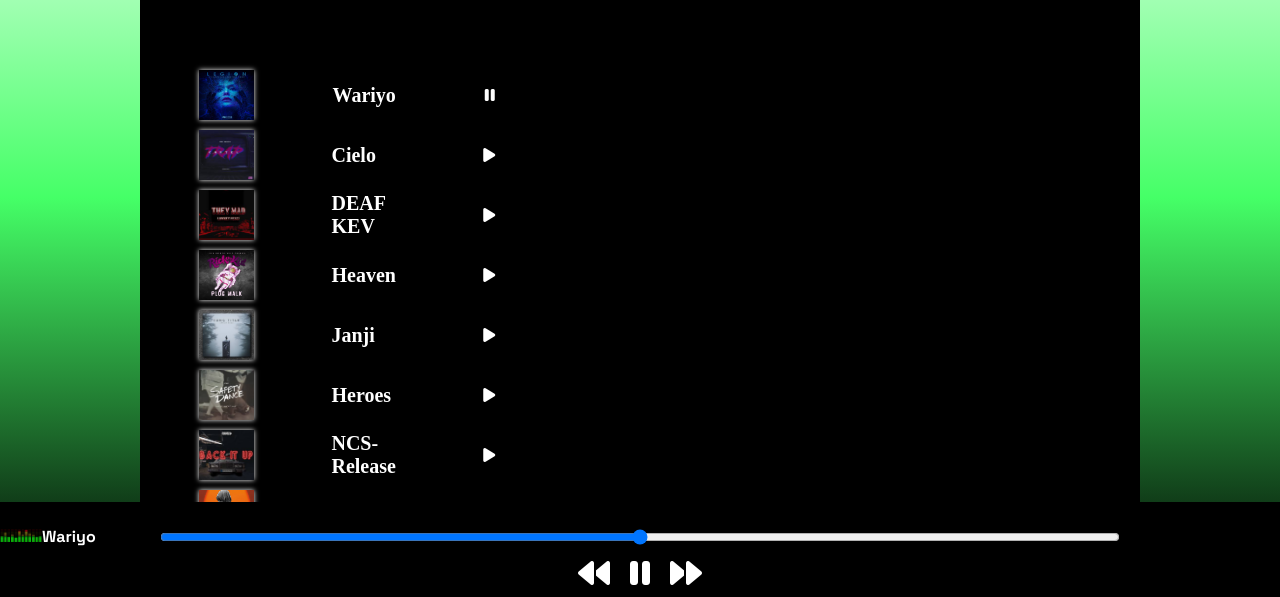
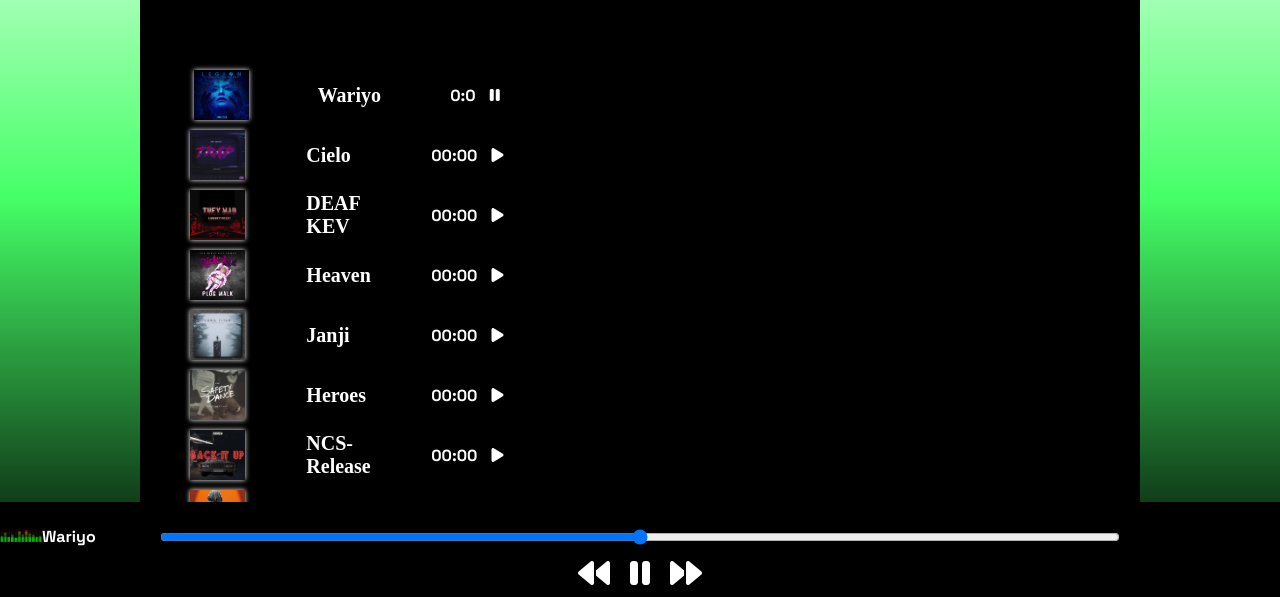
Before and after one commit to siddharth122002/firstPush, a plain HTML site: page index.html in a window 1280 px wide. Both pictures are taken after a click on the icon 489 px from the left and 296 px from the top of the page. Shown: the part 202-799 px from the top of the page. Drawn offline with Linux system fonts and the light colour scheme.

Commit message:
-m "updated styles"

```diff
--- a/index.html
+++ b/index.html
@@ -30,71 +30,80 @@
             <h1>Best of the WEEK</h1>
             <div class="songnameContainer">
                 <div class="song-items">
-                    <img src="1.jpg">
+                    <img src="1.jpg" class="images">
                     <p class="songname">Let Me Love You</p>
                     <div class="timestamp">
+                        <span id="timechange">00:00</span>
 
                         <i id="0" class="songinside fa-solid fa-play"></i>
                     </div>
                 </div>
                 <div class="song-items">
-                    <img src="1.jpg">
+                    <img src="1.jpg" class="images">
                     <p class="songname">Let Me Love You</p>
                     <div class="timestamp">
+                        <span id="timechange">00:00</span>
 
                         <i id="1" class="songinside fa-solid fa-play"></i>
                     </div>
                 </div>
                 <div class="song-items">
-                    <img src="1.jpg">
+                    <img src="1.jpg" class="images">
                     <p class="songname">Let Me Love You</p>
                     <div class="timestamp">
+                        <span id="timechange">00:00</span>
                         <i id="2" class="songinside fa-solid fa-play"></i>
                     </div>
                 </div>
                 <div class="song-items">
-                    <img src="1.jpg">
+                    <img src="1.jpg" class="images">
                     <p class="songname">Let Me Love You</p>
                     <div class="timestamp">
+                        <span id="timechange">00:00</span>
                         <i id="3" class="songinside fa-solid fa-play"></i>
                     </div>
                 </div>
                 <div class="song-items">
-                    <img src="1.jpg">
+                    <img src="1.jpg" class="images">
                     <p class="songname">Let Me Love You</p>
                     <div class="timestamp">
+                        <span id="timechange">00:00</span>
 
                         <i id="4" class="songinside fa-solid fa-play"></i>
                     </div>
                 </div>
                 <div class="song-items">
-                    <img src="1.jpg">
+                    <img src="1.jpg" class="images">
                     <p class="songname">Let Me Love You</p>
                     <div class="timestamp">
+                        <span id="timechange">00:00</span>
 
                         <i id="5" class="songinside fa-solid fa-play"></i>
                     </div>
                 </div>
                 <div class="song-items">
-                    <img src="1.jpg">
+                    <img src="1.jpg" class="images">
                     <p class="songname">Let Me Love You</p>
                     <div class="timestamp">
+                        <span id="timechange">00:00</span>
 
                         <i id="6" class="songinside fa-solid fa-play"></i>
                     </div>
                 </div>
                 <div class="song-items">
-                    <img src="1.jpg">
+                    <img src="1.jpg" class="images">
                     <p class="songname">Let Me Love You</p>
                     <div class="timestamp">
+                        <span id="timechange">00:00</span>
 
                         <i id="7" class="songinside fa-solid fa-play"></i>
                     </div>
                 </div>
                 <div class="song-items">
-                    <img src="1.jpg">
+                    <img src="1.jpg" class="images">
                     <p class="songname">Let Me Love You</p>
                     <div class="timestamp">
+                        <span id="timechange">00:00</span>
 
                         <i id="8" class="songinside fa-solid fa-play"></i>
                     </div>
@@ -117,7 +126,7 @@
         </div>
     </div>
 
-    <script src="script.js"></script>
+    <script src="script2.js"></script>
 </body>
 
 </html>
--- /dev/null
+++ b/script2.js
@@ -0,0 +1,111 @@
+// console.log(Math.floor(audio.currentTime % 60)) for time
+let mainPlayer = document.querySelector('#master');
+let audio = new Audio('1.mp3')
+let seekBar = document.querySelector('#seekbar')
+let gif = document.querySelector('#gif')
+let songName = document.querySelectorAll('.songname')
+let images = document.querySelectorAll('.images')
+let insides = document.querySelectorAll('.songinside')
+let bottomText = document.querySelector('#bottom-text')
+let times = document.querySelectorAll('#timechange')
+// audio.play();
+let songs = [
+    { songname: "Wariyo", filePath: "1.mp3", coverPath: "1.jpg" },
+    { songname: "Cielo", filePath: "2.mp3", coverPath: "2.jpg" },
+    { songname: "DEAF KEV", filePath: "3.mp3", coverPath: "3.jpg" },
+    { songname: "Heaven", filePath: "4.mp3", coverPath: "4.jpg" },
+    { songname: "Janji", filePath: "5.mp3", coverPath: "5.jpg" },
+    { songname: "Heroes", filePath: "6.mp3", coverPath: "6.jpg" },
+    { songname: "NCS-Release", filePath: "7.mp3", coverPath: "7.jpg" },
+    { songname: "Mortals", filePath: "8.mp3", coverPath: "8.jpg" },
+    { songname: "Harris CAvin", filePath: "9.mp3", coverPath: "9.jpg" },
+]
+//masterPlayer
+mainPlayer.addEventListener('click', function (e) {
+
+    if (mainPlayer.classList[1] == 'fa-play') {
+        audio.play()
+        mainPlayer.classList.remove('fa-play')
+        mainPlayer.classList.add('fa-pause')
+        gif.style.opacity = 1;
+
+    } else {
+        makeAllPlays()
+        audio.pause()
+        gif.style.opacity = 0;
+        mainPlayer.classList.remove('fa-pause')
+        mainPlayer.classList.add('fa-play')
+    }
+})
+// })
+//seekbar
+audio.addEventListener('timeupdate', function (e) {
+    seekbar.value = (audio.currentTime / audio.duration) * 100
+    let a = times[0]
+})
+seekbar.addEventListener('change', function (e) {
+    audio.currentTime = seekbar.value * audio.duration / 100;
+})
+
+//song name update
+let n = 0;
+songName.forEach(function (name) {
+    // console.log(name)
+    name.innerHTML = songs[`${n}`].songname;
+    n++;
+})
+
+//images update
+n = 0;
+images.forEach(function (image) {
+    image.src = songs[`${n}`].coverPath;
+    n++;
+})
+
+const makeAllPlays = () => {
+    Array.from(insides).forEach((inside) => {
+        // console.log(inside)
+        inside.classList.remove('fa-pause')
+        inside.classList.add('fa-play')
+    })
+}
+
+
+
+//songinside
+let l = 0
+Array.from(insides).forEach(function (song) {
+    song.addEventListener('click', function (e) {
+        makeAllPlays();
+
+        let index = parseInt(e.target.id) + 1
+        e.target.classList.remove('fa-play')
+        e.target.classList.add('fa-pause')
+        audio.src = `${index}.mp3`
+        audio.currentTime = 0
+        audio.play()
+        gif.style.opacity = 1;
+        mainPlayer.classList.remove('fa-play')
+        mainPlayer.classList.add('fa-pause')
+        bottomText.innerHTML = songs[`${index - 1}`].songname
+        console.log(times[0])
+        audio.addEventListener('timeupdate', function (e) {
+            onlyme()
+            let count = Math.floor(audio.currentTime)
+            count = count % 60
+            let c = Math.floor(audio.currentTime / 60)
+
+            // console.log(Math.floor(c));
+            times[`${index - 1}`].innerHTML = `${c}:`.concat(count)
+
+        })
+    })
+})
+const onlyme = function () {
+    Array.from(times).forEach((time) => {
+        // console.log(inside)
+        time.innerHTML = "00:00"
+
+        // inside.classList.add('fa-play')
+    })
+}
```
